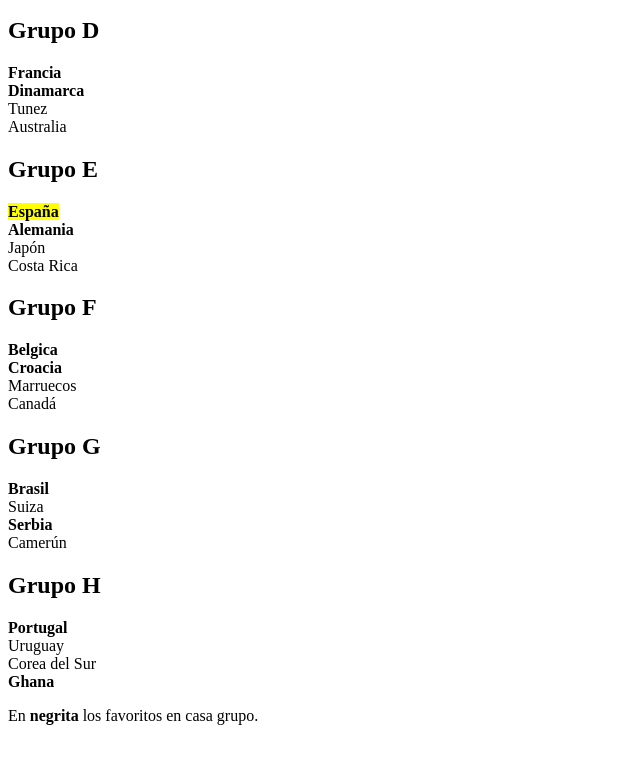
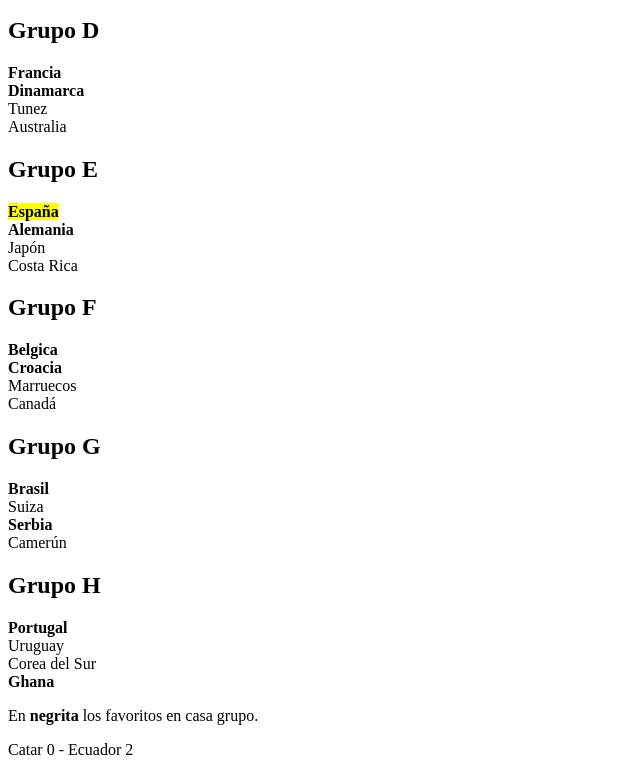
Before and after one commit to jesuscs85/Cursoweb, a plain HTML site: page index.html in a window 1280 px wide. Shown: the part 538-1313 px from the top of the page, without its empty margins (0-640 px from the left). Before the commit the page ends 1279 px from the top, so only its background shows below. Drawn offline with Linux system fonts and the light colour scheme.

Commit message:
Update index.html

```diff
--- a/index.html
+++ b/index.html
@@ -26,6 +26,7 @@
     <p> <b>Portugal</b> <br> Uruguay <br> Corea del Sur <br> <b>Ghana </b></p>
     <p> En <strong>negrita</strong> los favoritos en casa grupo.</p>
 
+    <p> Catar 0 - Ecuador 2</p>
 
 </body>
 
```
